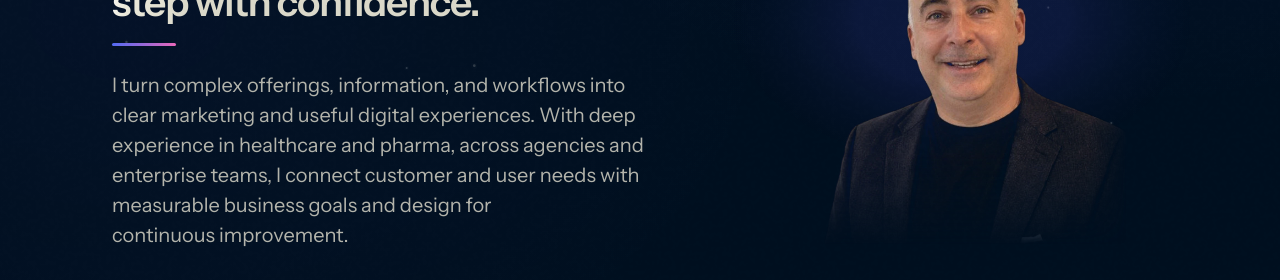
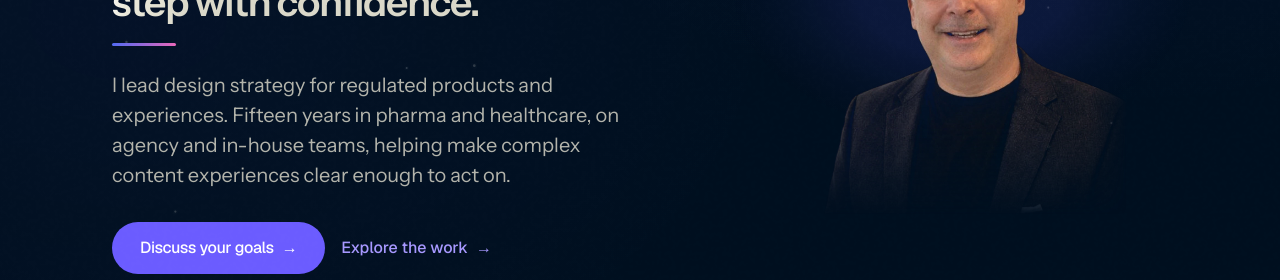
Before and after one commit to ShawnCapizzi/shawncapizzi-com, a Next.js app: page / in a window 1280 px wide. Shown: the part 302-582 px from the top of the page. Built offline with nearby package versions, Linux system fonts and the light colour scheme; no server answers.

Commit message:
Hero lead: design strategy for regulated products, fifteen years, clear enough to act on

```diff
--- a/components/Hero.tsx
+++ b/components/Hero.tsx
@@ -44,12 +44,12 @@ export function Hero() {
               <span className="block">And take their next step with confidence.</span>
             </h1>
             <p className="hero-lead text-pretty max-w-full lg:max-w-[90%] order-3">
-              {/* November 12, 2026 (Shawn's copy): his experience spans
-                  agencies and enterprise teams, and the goals are
-                  measurable, designed for continuous improvement. "I
-                  connect" and "continuous improvement" never split on a
+              {/* November 24, 2026 (Shawn's copy): role and market first,
+                  then tenure and where, then the capability. Replaces the
+                  November 12 lead about offerings, measurable goals, and
+                  continuous improvement. "act on" never splits on a
                   phone. */}
-              I turn complex offerings, information, and workflows into clear marketing and useful digital experiences. With deep experience in healthcare and pharma, across agencies and enterprise teams, I&nbsp;connect customer and user needs with measurable business goals and design for continuous&nbsp;improvement.
+              I lead design strategy for regulated products and experiences. Fifteen years in pharma and healthcare, on agency and in-house teams, helping make complex content experiences clear enough to act&nbsp;on.
             </p>
             {/* The two asks (November 2026): the primary goes to /contact,
                 the site's one ask; the secondary goes to the proof. */}
```
